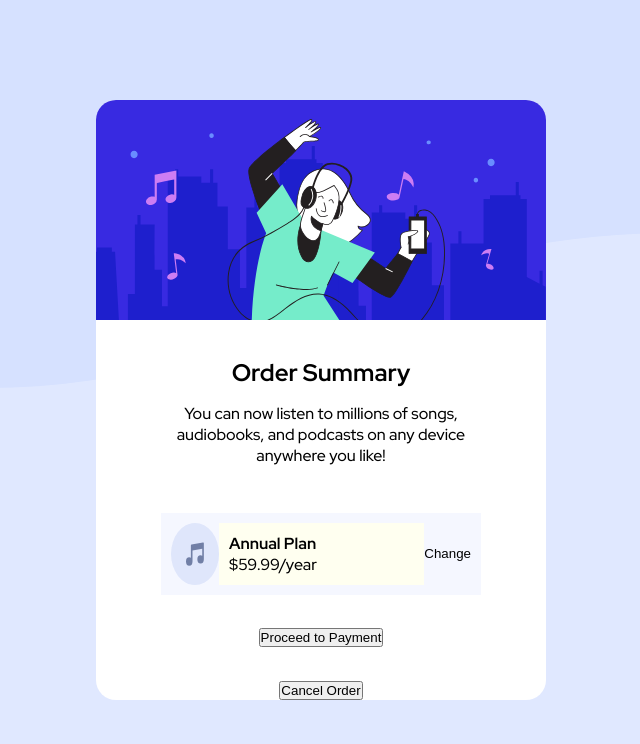
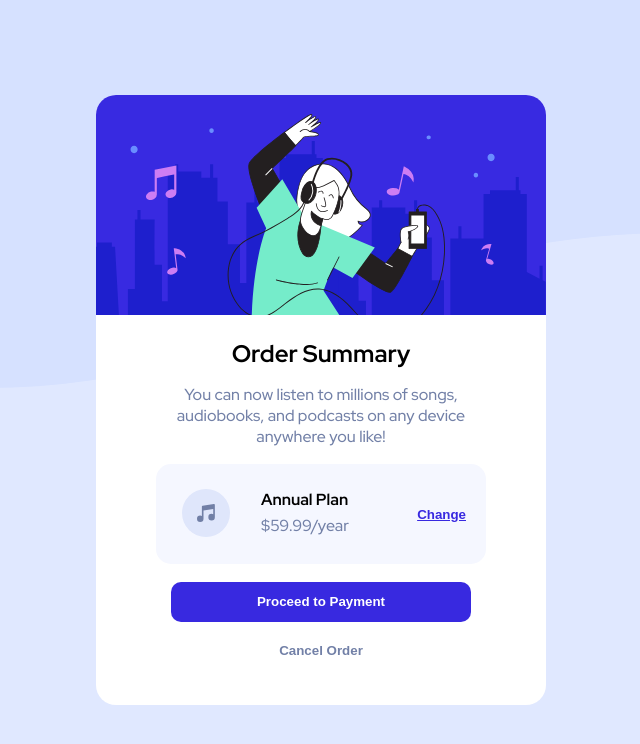
Before and after one commit to Noby707/FrontendMentorChallenges, a plain HTML site: page order-summary-component-main/index.html in a window 1280 px wide. Shown: the whole page, without its empty margins (319-959 px from the left). Drawn offline with Linux system fonts and the light colour scheme.

Commit message:
worked on buttons, and .subscribtion-container

```diff
--- a/order-summary-component-main/index.html
+++ b/order-summary-component-main/index.html
@@ -38,16 +38,16 @@
     </div>
 
     <div class="subscribtion-container">
-      <img src="./images/icon-music.svg" alt="An icon-music">
+      <div class="img-music-icon"><img src="./images/icon-music.svg" alt="An icon-music"></div>
       <div class="info-plan">
         <h4>Annual Plan</h4>
         <p>$59.99/year</p>
       </div>
-      <button>Change</button>
+      <button><strong>Change</strong></button>
     </div>
 
-    <div class="payment-btn"><button>Proceed to Payment</button></div>
-    <div class="cancel-btn"><button>Cancel Order</button></div>
+    <div class="payment-btn"><button><strong>Proceed to Payment</strong></button></div>
+    <div class="cancel-btn"><button><strong>Cancel Order</strong></button></div>
   </div>
 
   <!-- <div class="attribution">
--- a/order-summary-component-main/style.css
+++ b/order-summary-component-main/style.css
@@ -27,6 +27,7 @@ body {
 
   border-radius: 20px;
   overflow: hidden;
+  padding-bottom: 10px;
 
   display: flex;
   flex-direction: column;
@@ -36,25 +37,64 @@ body {
 
 .article-container > p {
   margin: 15px;
+  margin-bottom: 0px;
+  color: hsl(224, 23%, 55%);
 }
 
 .subscribtion-container {
+  border-radius: 15px;
   background-color: hsl(225, 100%, 98%);
   display: flex;
-  align-items: space-between;
-  width: 300px;
-  padding: 10px;
+  width: 290px;
+  height: 60px;
+  padding: 20px;
+}
+
+.img-music-icon {
+  width: 50px;
+  padding: 5px;
 }
 
 .info-plan {
   text-align: left;
-  background-color: ivory;
-  width: 250px;
+  margin: 15px;
+  margin-top: -5px;
   padding: 10px;
 }
 
+.info-plan > p {
+  color: hsl(224, 23%, 55%);
+  margin-top: 5px;
+}
+
 .subscribtion-container > button {
-  /* margin-left: auto; */
+  margin-left: auto;
   border: none;
   background-color: inherit;
+  text-decoration: underline;
+  color: hsl(245, 75%, 52%);
 }
+
+.payment-btn {
+  border-radius: 10px;
+  overflow: hidden;
+}
+
+.payment-btn > button {
+  color: white;
+  background-color: hsl(245, 75%, 52%);
+  width: 300px;
+  height: 40px;
+  border: none;
+  /* Add a shadow */
+}
+
+.cancel-btn {
+  margin-bottom: 35px;
+}
+
+.cancel-btn > button {
+  background-color: inherit;
+  border: none;
+  color: hsl(224, 23%, 55%);
+}
```
Also changed, not shown: 1 other file.
